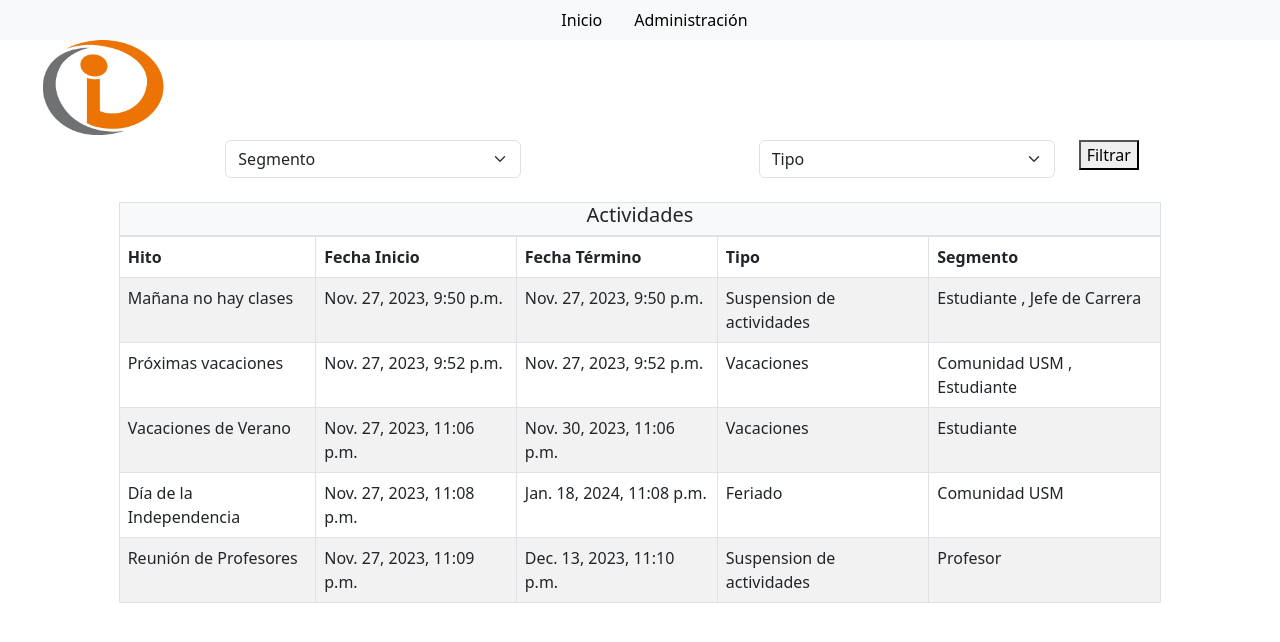
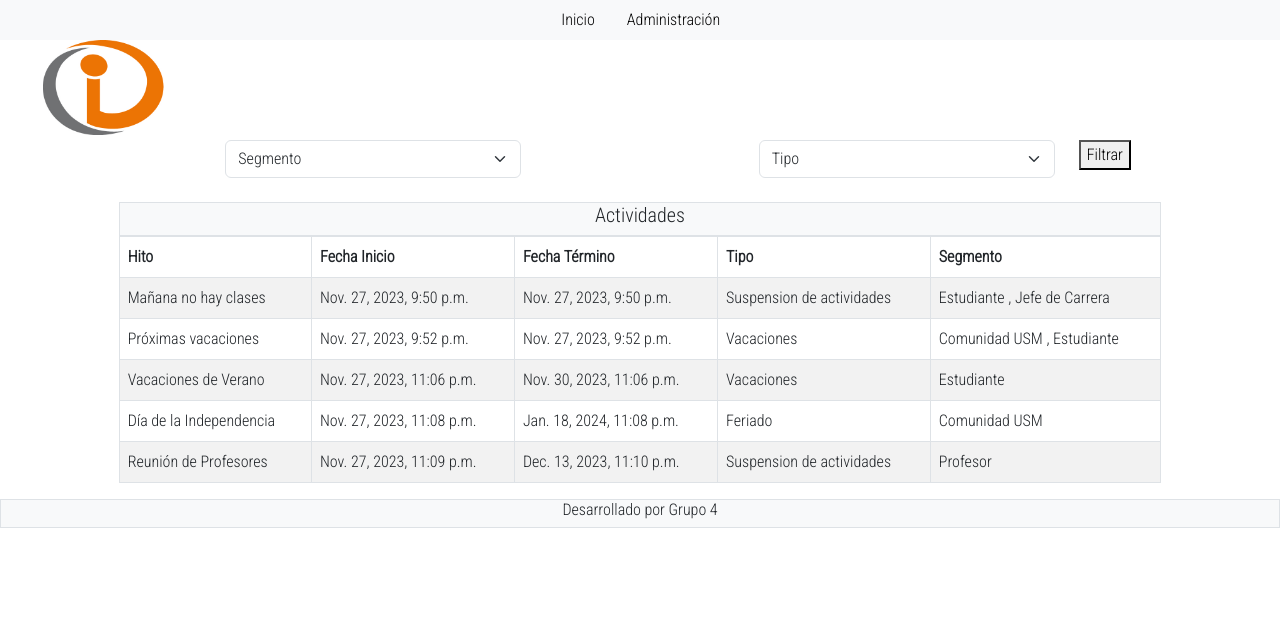
Before and after one commit to 00ght/CER3, a Django app: page / in a window 1280 px wide. Shown: the top 642 px of the page. Run offline with Django 4.2, Linux system fonts and the light colour scheme; data comes from the database, SQL or seed files in the repository; both versions use the stored data as it was after the commit; some libraries are stand-ins or nearby versions.

Commit message:
cambio de letra

```diff
--- a/core/static/core/css/estilos.css
+++ b/core/static/core/css/estilos.css
@@ -0,0 +1,6 @@
+/* static/css/estilos.css */
+
+body {
+    font-family: 'Quicksand', sans-serif;
+    font-family: 'Roboto Condensed', sans-serif;
+}
--- a/core/templates/base.html
+++ b/core/templates/base.html
@@ -8,6 +8,9 @@
     <link rel="stylesheet" href="{% static 'core/css/bootstrap.css' %}"/>
     <link rel="stylesheet" href="{% static 'core/css/estilos.css' %}"/>
 </head>
+<style>
+  @import url('https://fonts.googleapis.com/css2?family=Quicksand:wght@300&family=Roboto+Condensed:ital,wght@0,100;0,300;1,100&display=swap');
+</style>
 <body>
     <div class="container-fluid">
         <div class="row">
@@ -97,6 +100,11 @@
                     </table>
                 </div>
             </div>
+            <div class="row text-center border bg-light">
+              <div class="col ">
+                <h6>Desarrollado por Grupo 4</h6>
+              </div>
+            </div>
         </form>
     </div>
     <script src="{% static 'core/js/bootstrap.js' %}"></script>
--- a/core/views.py
+++ b/core/views.py
@@ -13,10 +13,10 @@ def index(request):
         tipos_elegidos = form.cleaned_data.get('Tipo')
 
         if segmentos_elegidos:
-            eventos = eventos.filter(Segmento__in=segmentos_elegidos)
+            eventos = eventos.filter(segmentos_elegidos)
 
         if tipos_elegidos:
-            eventos = eventos.filter(Tipo__in=tipos_elegidos)
+            eventos = eventos.filter(tipos_elegidos)
 
     data = {
         "title": title,
```
Also changed, not shown: db.sqlite3.
